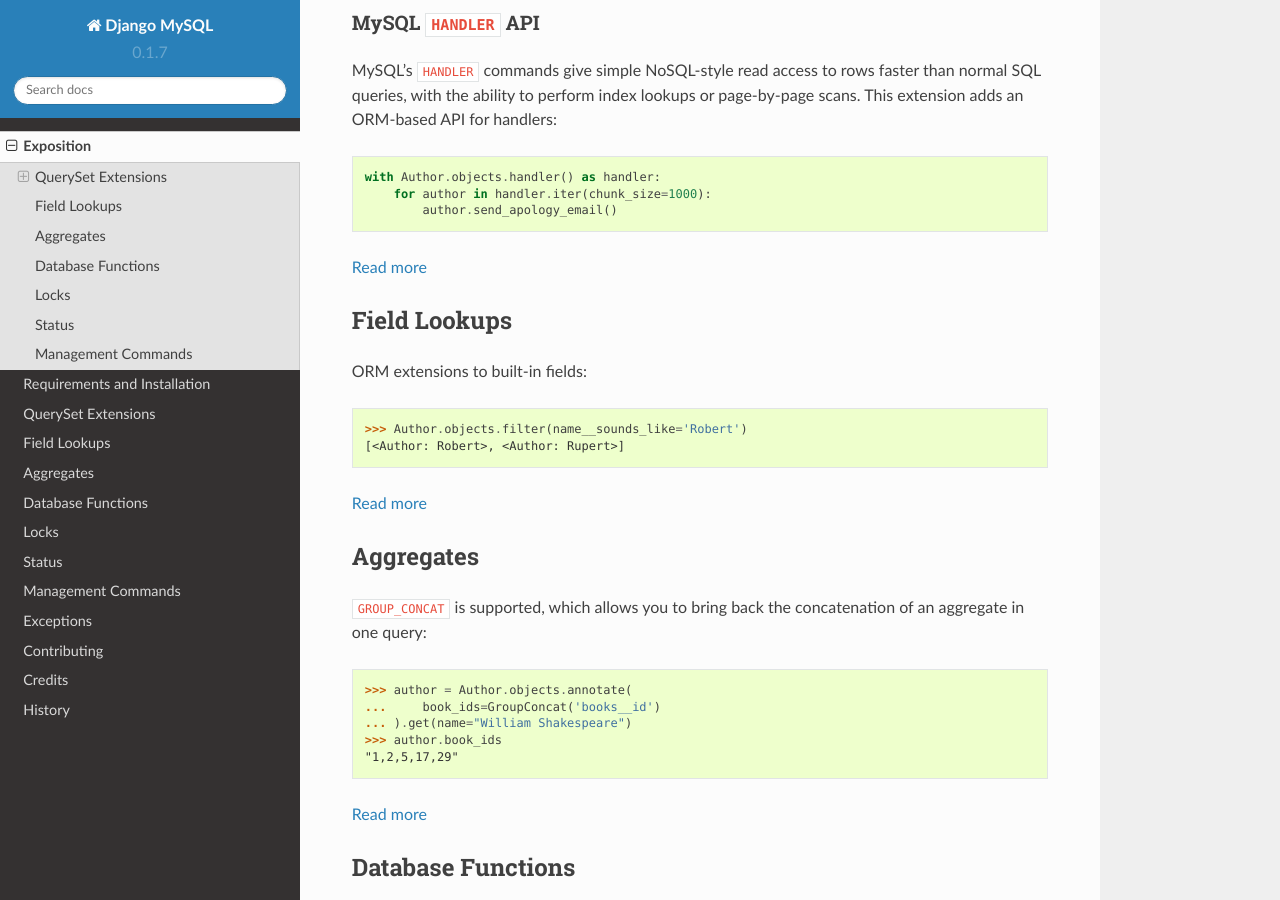
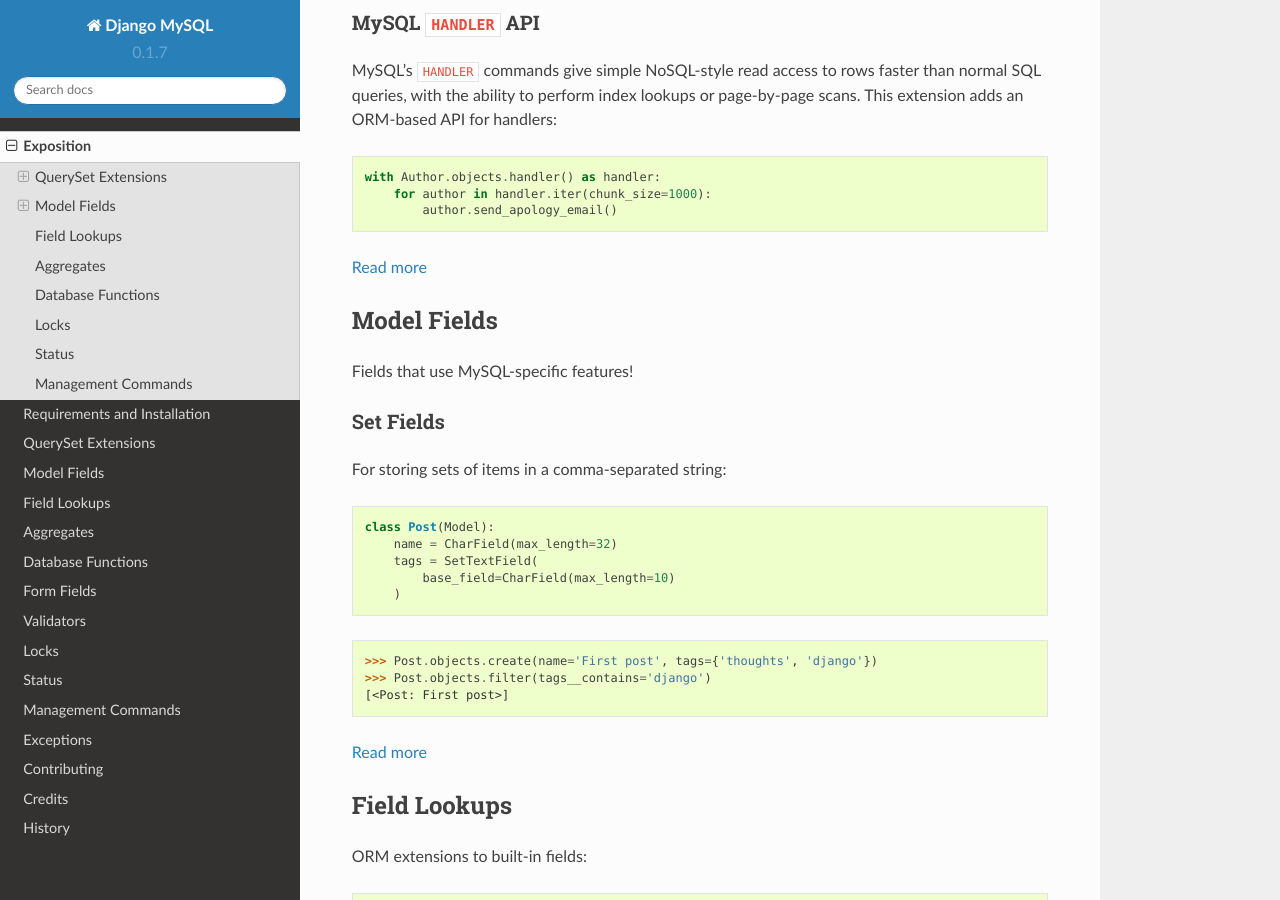
Before and after one commit to adamchainz/django-mysql, a Sphinx documentation site: the page built from docs/exposition.rst, in a window 1280 px wide and 900 px high, scrolled down 1524 px. Built offline with Sphinx 7.4.7 and the Read the Docs theme 2.0.0, drawn with Linux system fonts in a browser that asks for light colours.

```diff
--- a/docs/exposition.rst
+++ b/docs/exposition.rst
@@ -83,6 +83,32 @@
 :ref:`Read more <handler>`
 
 
+------------
+Model Fields
+------------
+
+Fields that use MySQL-specific features!
+
+Set Fields
+----------
+
+For storing sets of items in a comma-separated string::
+
+    class Post(Model):
+        name = CharField(max_length=32)
+        tags = SetTextField(
+            base_field=CharField(max_length=10)
+        )
+
+..
+
+    >>> Post.objects.create(name='First post', tags={'thoughts', 'django'})
+    >>> Post.objects.filter(tags__contains='django')
+    [<Post: First post>]
+
+:ref:`Read more <set-fields>`
+
+
 -------------
 Field Lookups
 -------------
--- a/docs/field_lookups.rst
+++ b/docs/field_lookups.rst
@@ -5,7 +5,8 @@
 =============
 
 ORM extensions for extra filtering. These are all automatically added for the
-appropriate field types.
+appropriate field types. Note that lookups specific to only the included
+:doc:`model fields <model_fields>` are documented with the field.
 
 -------
 Soundex
--- a/docs/index.rst
+++ b/docs/index.rst
@@ -16,9 +16,12 @@
    exposition
    installation
    queryset_extensions
+   model_fields
    field_lookups
    aggregates
    database_functions
+   form_fields
+   validators
    locks
    status
    manage_commands
```
Also changed, not shown: docs/form_fields.rst (added, +59 -0 lines), docs/model_fields.rst (added, +113 -0 lines), docs/validators.rst (added, +19 -0 lines), 2 other files.
